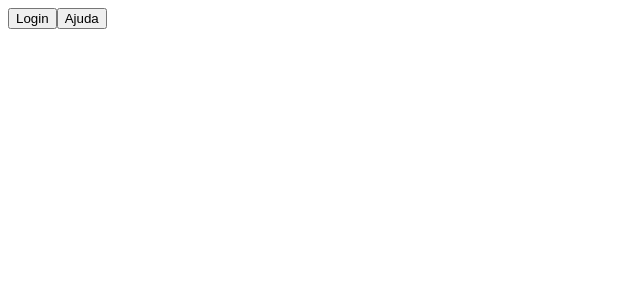
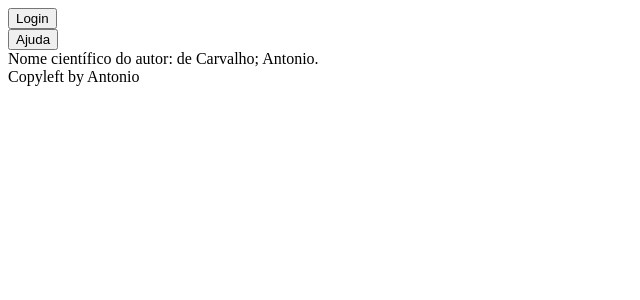
Before and after one commit to deusanyjunior/Ocean_React_Intro_2022-03, a React (Create React App) app: page / in a window 1280 px wide. Shown: the top 300 px of the page, without its empty margins (0-640 px from the left). Built offline with nearby package versions, Linux system fonts and the light colour scheme.

Commit message:
Adicionando restrições ao componente MenuTopo e usando argumentos de funções.

```diff
--- a/src/App.js
+++ b/src/App.js
@@ -1,9 +1,14 @@
-import MenuTopo from './components/MenuTopo'
+import MenuTopo from './components/MenuTopo';
+import Rodape from './components/Rodape';
+import Corpo from './components/Corpo';
 
 function App() {
     return (
         <>
             <MenuTopo />
+            <Corpo nome={"Antonio"}
+                sobrenome={"de Carvalho"}/>
+            <Rodape autor='Antonio' />
         </>
     )
 }
--- /dev/null
+++ b/src/components/Corpo.js
@@ -0,0 +1,10 @@
+function Corpo( {nome, sobrenome} ) {
+    return (
+        <div>
+             Nome científico do autor: {sobrenome}; {nome}.
+
+        </div>
+    )
+}
+
+export default Corpo;
--- a/src/components/MenuTopo.js
+++ b/src/components/MenuTopo.js
@@ -1,7 +1,11 @@
-function MenuTopo() {
+function MenuTopo({logado=false}) {
     return (
         <div>
-            <button>Login</button>
+            <button style={{
+                display: logado? "none": "flex"
+            }} >
+                    Login
+            </button>
             <button>Ajuda</button>
         </div>
     )
--- /dev/null
+++ b/src/components/Rodape.js
@@ -0,0 +1,7 @@
+function Rodape( {autor = "djota"}) {
+    return (
+        <div>Copyleft by {autor} </div>
+    )
+}
+
+export default Rodape;
```
